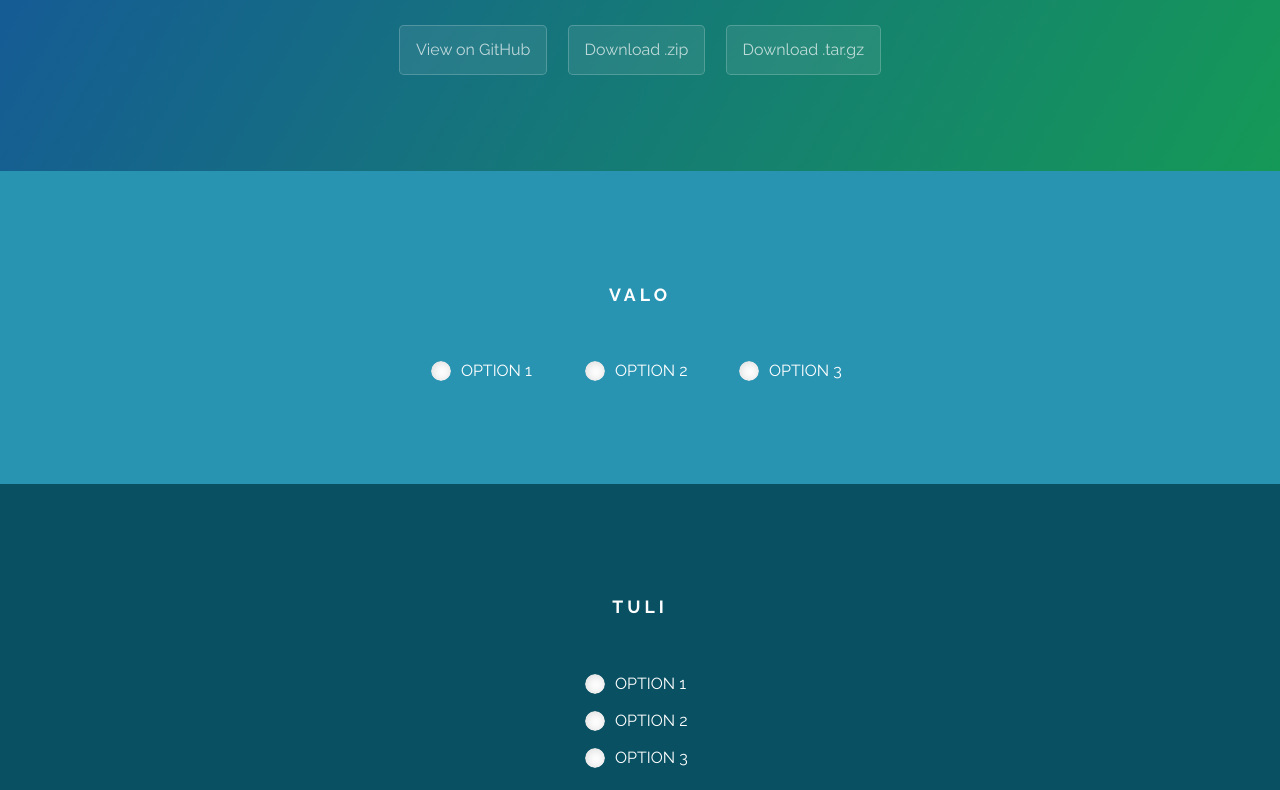
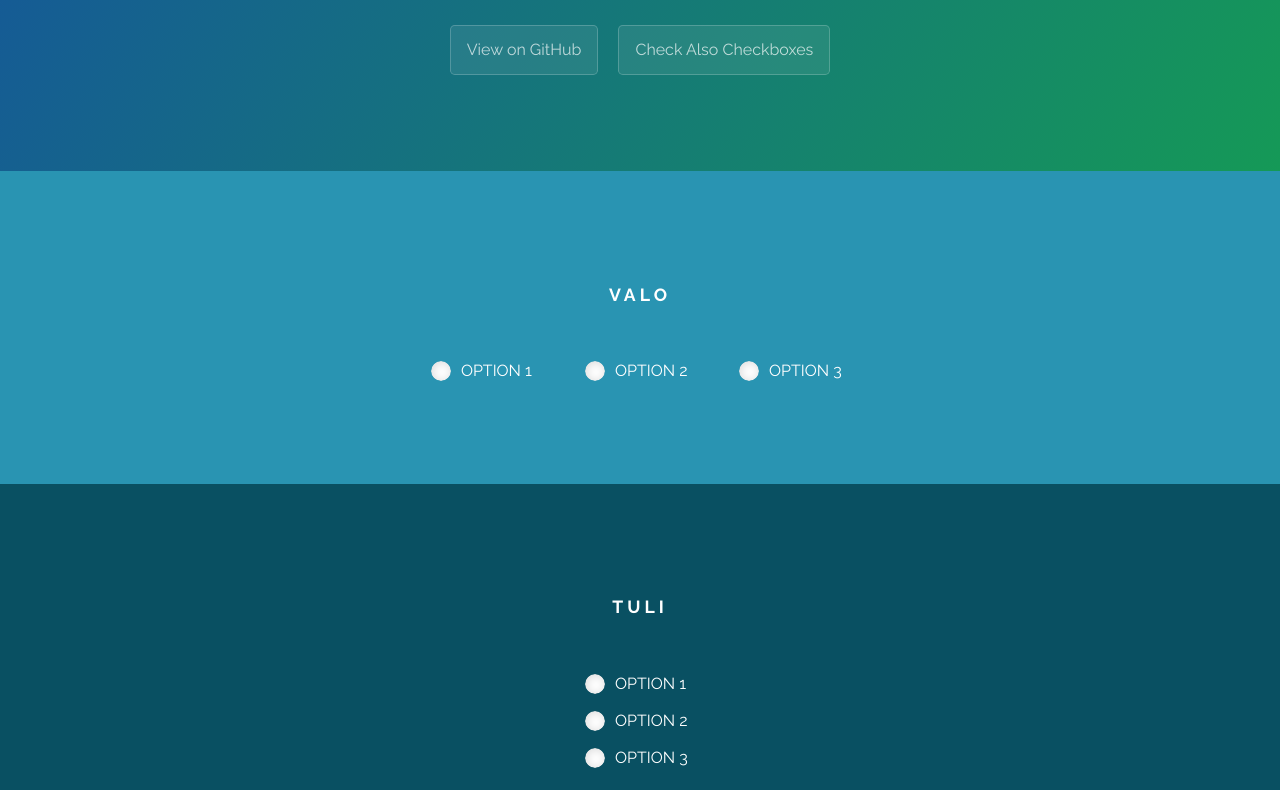
Before and after one commit to ispal/CssRadioButtons, a plain HTML site: page index.html in a window 1280 px wide. Shown: the part 165-955 px from the top of the page. Drawn offline with Linux system fonts and the light colour scheme.

Commit message:
Cross-linking

```diff
--- a/index.html
+++ b/index.html
@@ -15,8 +15,7 @@
       <h1 class="project-name">CSS Only Radio buttons Inspiration</h1>
       <h2 class="project-tagline"></h2>
       <a href="https://github.com/ispal/CssRadioButtons" class="btn">View on GitHub</a>
-      <a href="https://github.com/ispal/CssRadioButtons/zipball/master" class="btn">Download .zip</a>
-      <a href="https://github.com/ispal/CssRadioButtons/tarball/master" class="btn">Download .tar.gz</a>
+      <a href="https://ispal.github.io/CssCheckbox/" class="btn">Check Also Checkboxes</a>
     </section>
 
     <div class="container">
```
